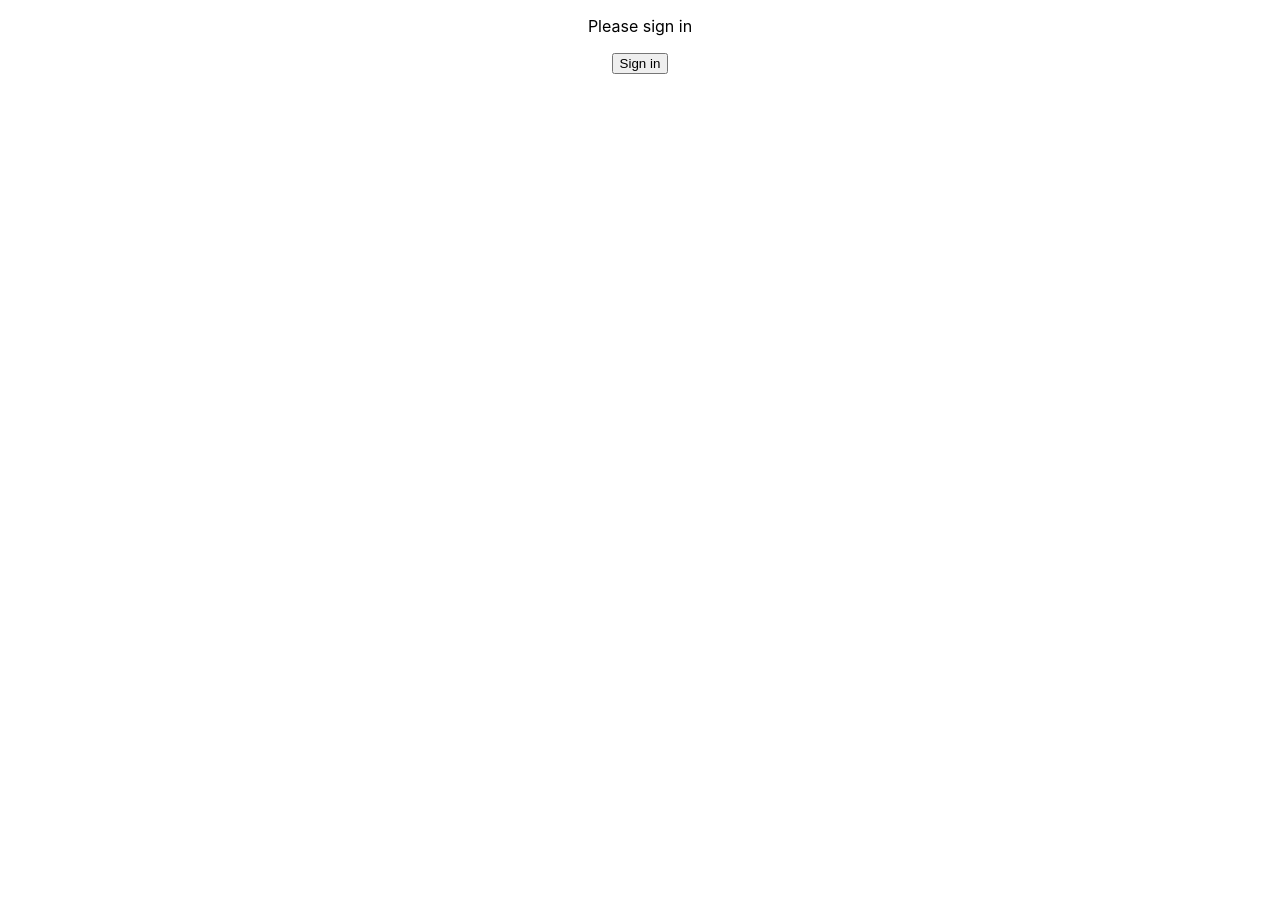
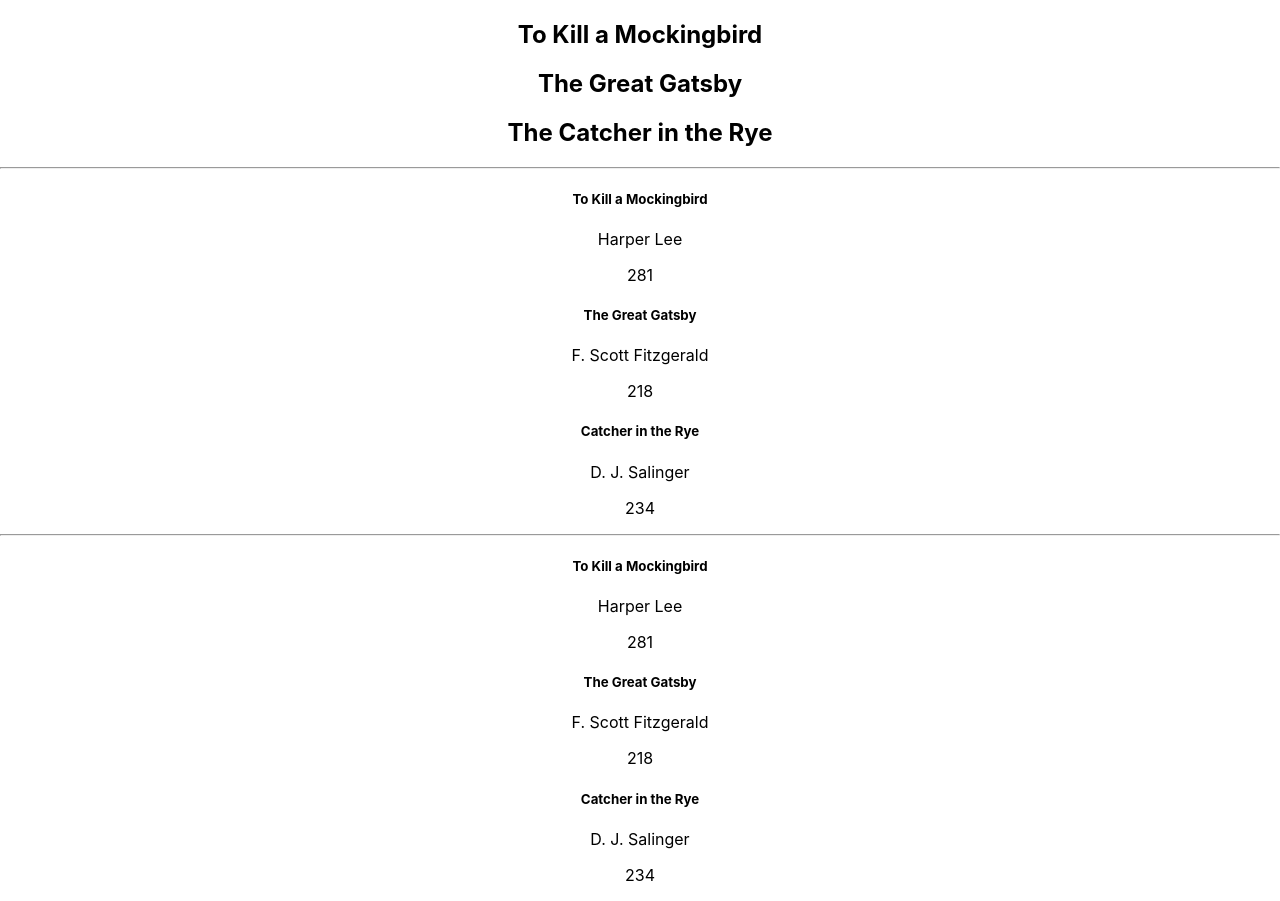
Before and after one commit to louwJohan/react_learning, a React (Create React App) app in the folder my-app/: page / in a window 1280 px wide. Before the commit the page ends 800 px from the top, so only its background shows below. Built offline with nearby package versions, Linux system fonts and the light colour scheme.

Commit message:
Rendering a list

```diff
--- a/my-app/src/App.js
+++ b/my-app/src/App.js
@@ -1,5 +1,5 @@
 import './App.css';
-import MethodsAsPropsParent from './components/MethodsAsPropsParent';
+// import MethodsAsPropsParent from './components/MethodsAsPropsParent';
 // import NestingComponents from './components/NestingComponents';
 // import FunctionalGreetingWithProps from './components/FunctionalGreetingWithProps';
 // import StatefulGreeting from './components/StatefulGreeting';
@@ -7,6 +7,7 @@
 // import EventsClass from './components/EventsClass';
 // import ConditionalRenderingClass from './components/ConditionalRenderingClass';
 // import ConditionalRenderingFunctional from './components/ConditionalRenderingFunctional';
+import RenderingLists from './components/RenderingLists';
 
 function App() {
   return (
@@ -18,7 +19,8 @@
       {/* <ConditionalRenderingFunctional connected={false} />
       <ConditionalRenderingClass /> */}
       {/* <NestingComponents/> */}
-      <MethodsAsPropsParent />
+      {/* <MethodsAsPropsParent /> */}
+      <RenderingLists />
     </div>
   );
 }
--- /dev/null
+++ b/my-app/src/components/Book.js
@@ -0,0 +1,14 @@
+import React from 'react'
+
+function Book(props) {
+    const book = props.book
+  return (
+    <div>
+        <h5>{book.title}</h5>
+        <p>{book.author}</p>
+        <p>{book.pages}</p>
+    </div>
+  )
+}
+
+export default Book
--- /dev/null
+++ b/my-app/src/components/RenderingLists.js
@@ -0,0 +1,55 @@
+import React from 'react'
+import Book from './Book'
+
+function RenderingLists() {
+    const booklist  = [
+        'To Kill a Mockingbird',
+        'The Great Gatsby',
+        'The Catcher in the Rye'
+    ]
+
+    const books = [
+        {
+            title: 'To Kill a Mockingbird',
+            author: 'Harper Lee',
+            pages: 281
+        },
+        {
+            title: 'The Great Gatsby',
+            author: 'F. Scott Fitzgerald',
+            pages: 218
+        },
+        {
+            title: 'Catcher in the Rye',
+            author: 'D. J. Salinger',
+            pages: 234
+        }
+    ]
+  return (
+    <div>
+        {booklist.map(book =>{
+            return <h2 key={book}>{book}</h2>
+        })}
+        <hr/>
+        {
+            books.map(book => {
+                return(
+                    <div key={book.title}>
+                        <h5>{book.title}</h5>
+                        <p>{book.author}</p>
+                        <p>{book.pages}</p>
+                    </div>
+                )
+            })
+        }
+        <hr/>
+        {
+            books.map(book =>{
+                return <Book key={book.title} book={book} />
+            })
+        }
+    </div>
+  )
+}
+
+export default RenderingLists
```
